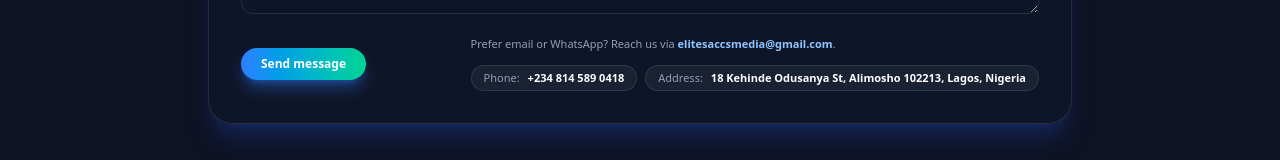
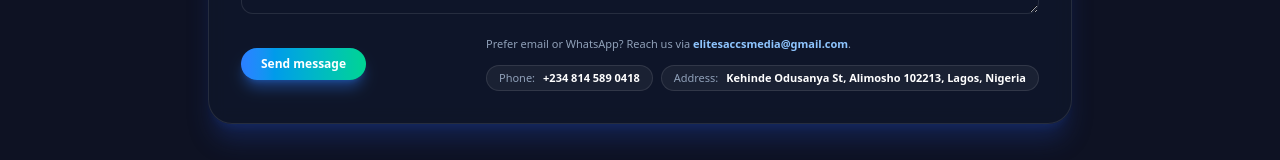
Before and after one commit to jaysilver-5/elitemediaaccs, a Next.js app: page / in a window 1280 px wide. Shown: the part 3424-3584 px from the top of the page. Built offline with nearby package versions, Linux system fonts and the light colour scheme.

Commit message:
Remove '18' from address in page.tsx

```diff
--- a/app/page.tsx
+++ b/app/page.tsx
@@ -596,7 +596,7 @@ export default function HomePage() {
                       <div className="inline-flex items-center gap-2 rounded-full border border-white/10 bg-white/5 px-3 py-1 text-[11px] text-slate-200">
                         <span className="text-slate-400">Address:</span>
                         <span className="font-semibold text-white">
-                          18 Kehinde Odusanya St, Alimosho 102213, Lagos, Nigeria
+                          Kehinde Odusanya St, Alimosho 102213, Lagos, Nigeria
                         </span>
                       </div>
                     </div>
```
